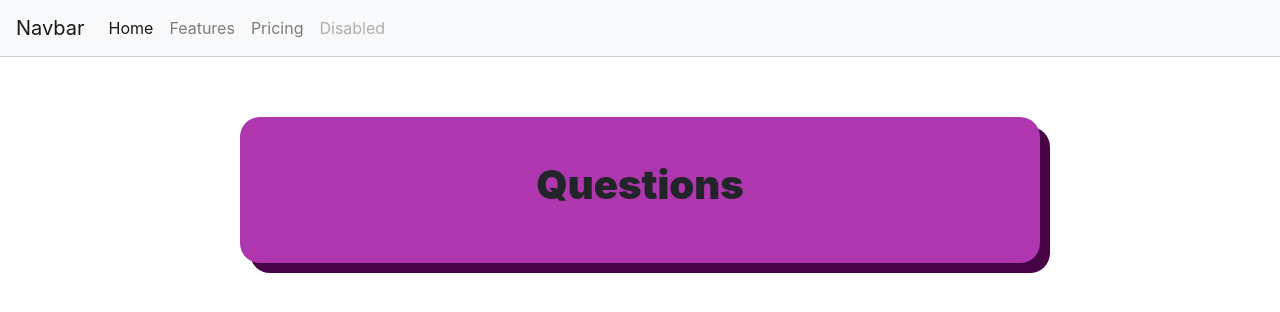
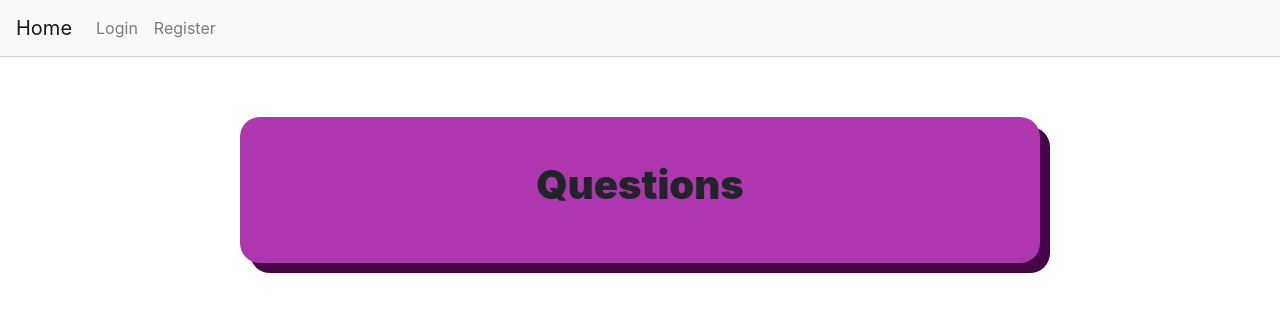
Before and after one commit to abtullohn/tuusie-blitz, a Django app: page / in a window 1280 px wide. Shown: the top 312 px of the page. Run offline with Django 4.2, Linux system fonts and the light colour scheme; data that the repository does not hold is empty.

Commit message:
navbar styling

```diff
--- a/main_app/templates/navbar.html
+++ b/main_app/templates/navbar.html
@@ -38,16 +38,20 @@
 
 
   <nav class="navbar navbar-expand-lg navbar-light bg-light">
-    <a class="navbar-brand" href="#">Navbar</a>
+    <a class="navbar-brand" href='{%url 'index' %}'>Home</a>
     <button class="navbar-toggler" type="button" data-toggle="collapse" data-target="#navbarNavAltMarkup" aria-controls="navbarNavAltMarkup" aria-expanded="false" aria-label="Toggle navigation">
       <span class="navbar-toggler-icon"></span>
     </button>
     <div class="collapse navbar-collapse" id="navbarNavAltMarkup">
       <div class="navbar-nav">
-        <a class="nav-item nav-link active" href="#">Home <span class="sr-only">(current)</span></a>
-        <a class="nav-item nav-link" href="#">Features</a>
-        <a class="nav-item nav-link" href="#">Pricing</a>
-        <a class="nav-item nav-link disabled" href="#" tabindex="-1" aria-disabled="true">Disabled</a>
+        {% if user.is_authenticated%}
+        <a class="nav-item nav-link active" href='{%url 'new-question' %}'> Ask Questions <span class="sr-only">(current)</span></a>
+        <a class="nav-item nav-link" href='{%url 'logout' %}'>Logout</a>
+        {% else %}
+        <a class="nav-item nav-link" href='{%url 'login' %}'>Login</a>
+        <a class="nav-item nav-link" href='{%url 'register' %}'>Register</a>
+        {% endif %}
+
       </div>
     </div>
   </nav>
```
